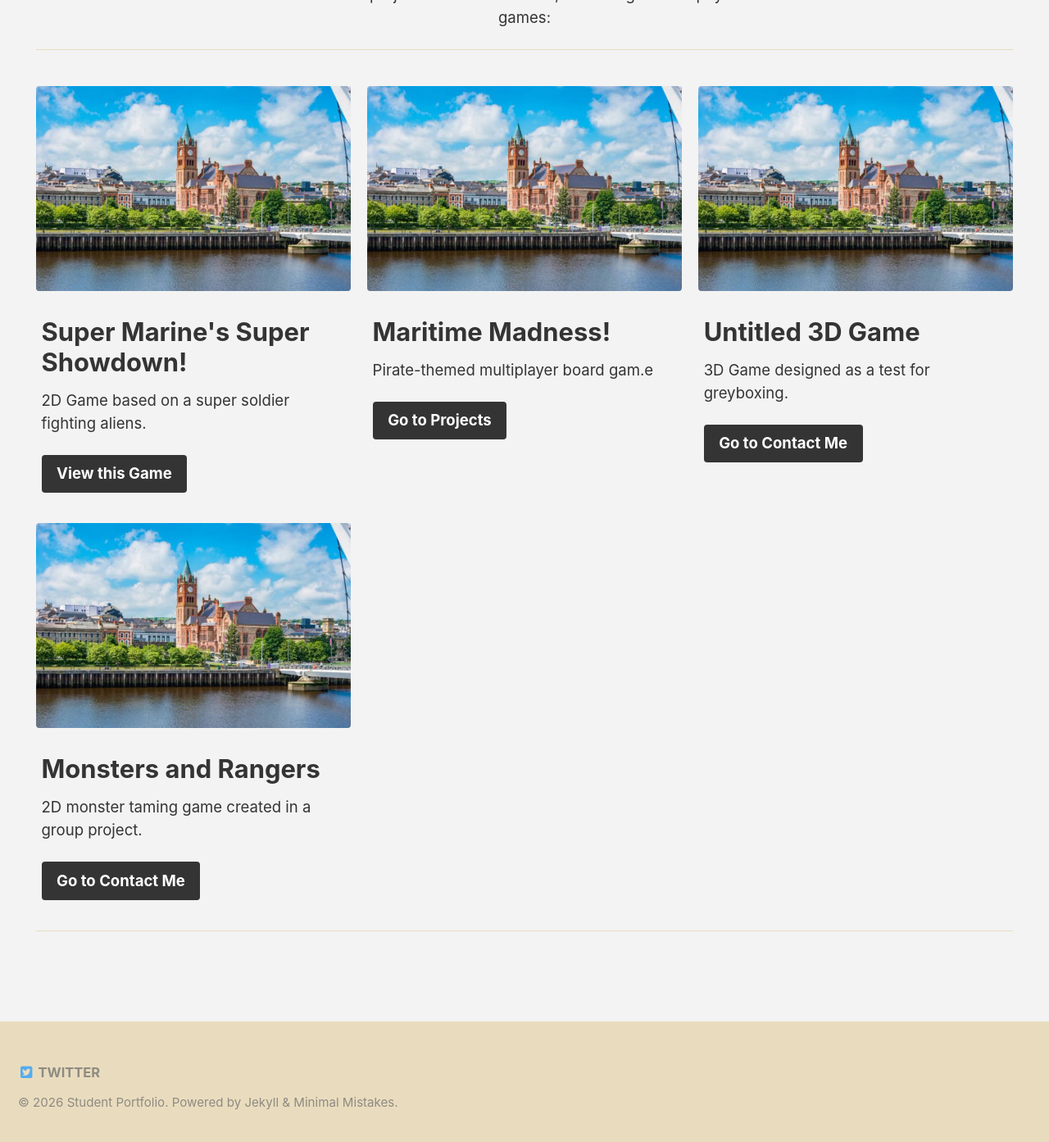
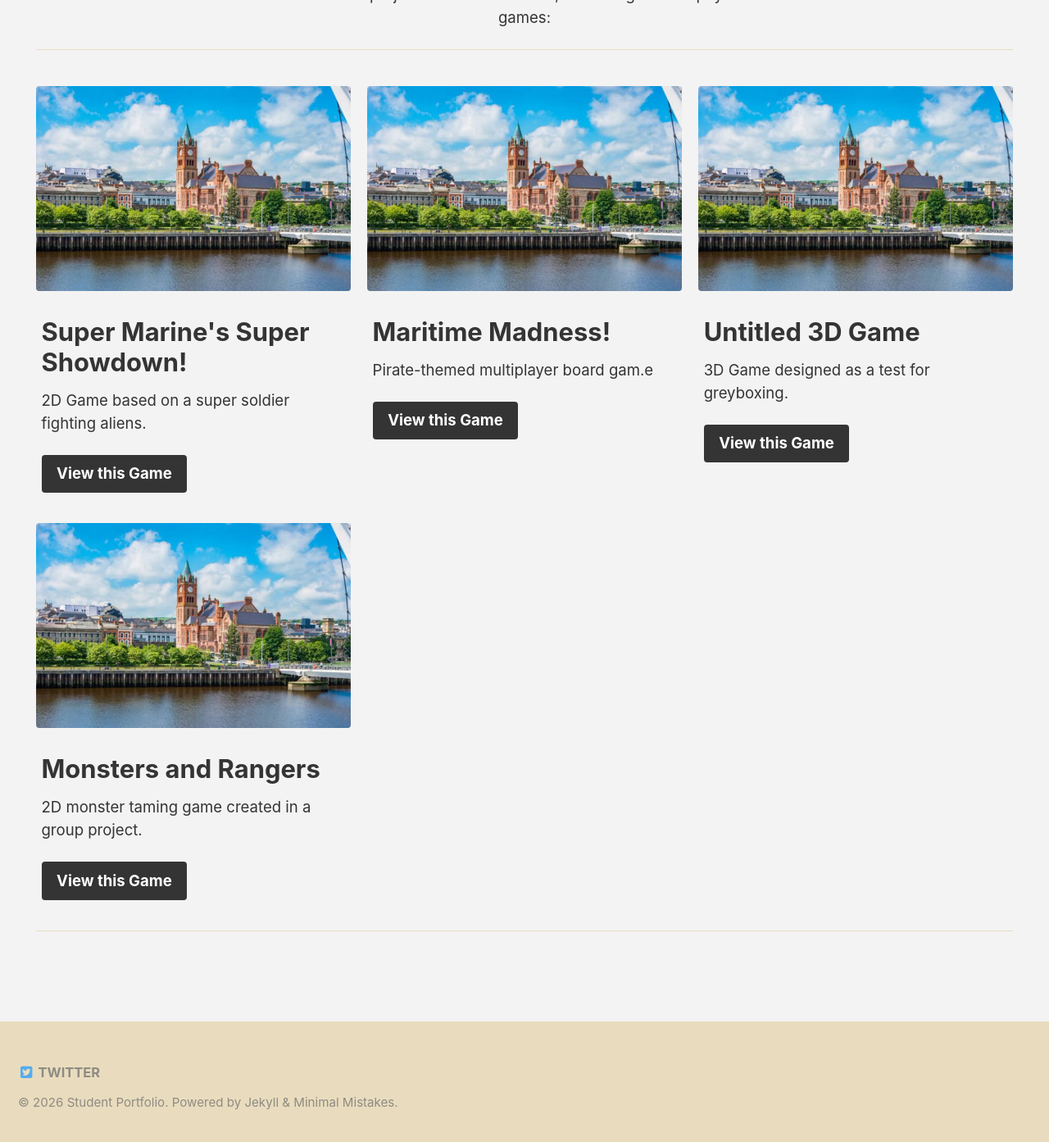
Before and after one commit to Ickle1790/Ickle1790.github.io, a Jekyll site: the page built from _pages/projects.md, in a window 1280 px wide and 1400 px high, scrolled down 437 px. Shown: the top 1393 px of the window at 82% size. Built offline with Jekyll 4.4.1, drawn with Linux system fonts in a browser that asks for light colours.

Commit message:
Update button labels for game projects

```diff
--- a/_pages/projects.md
+++ b/_pages/projects.md
@@ -24,21 +24,21 @@ feature_row:
     title: "Maritime Madness!"
     excerpt: "Pirate-themed multiplayer board gam.e"
     url: ""
-    btn_label: "Go to Projects"
+    btn_label: "View this Game"
     btn_class: "btn--primary"
   - image_path: /assets/images/derry-stock.jpg
     alt: "Untitled 3D Game"
     title: "Untitled 3D Game"
     excerpt: "3D Game designed as a test for greyboxing."
     url: ""
-    btn_label: "Go to Contact Me"
+    btn_label: "View this Game"
     btn_class: "btn--primary"
   - image_path: /assets/images/derry-stock.jpg
     alt: "Monsters and Rangers"
     title: "Monsters and Rangers"
     excerpt: "2D monster taming game created in a group project."
     url: ""
-    btn_label: "Go to Contact Me"
+    btn_label: "View this Game"
     btn_class: "btn--primary"
 ---
 
```
